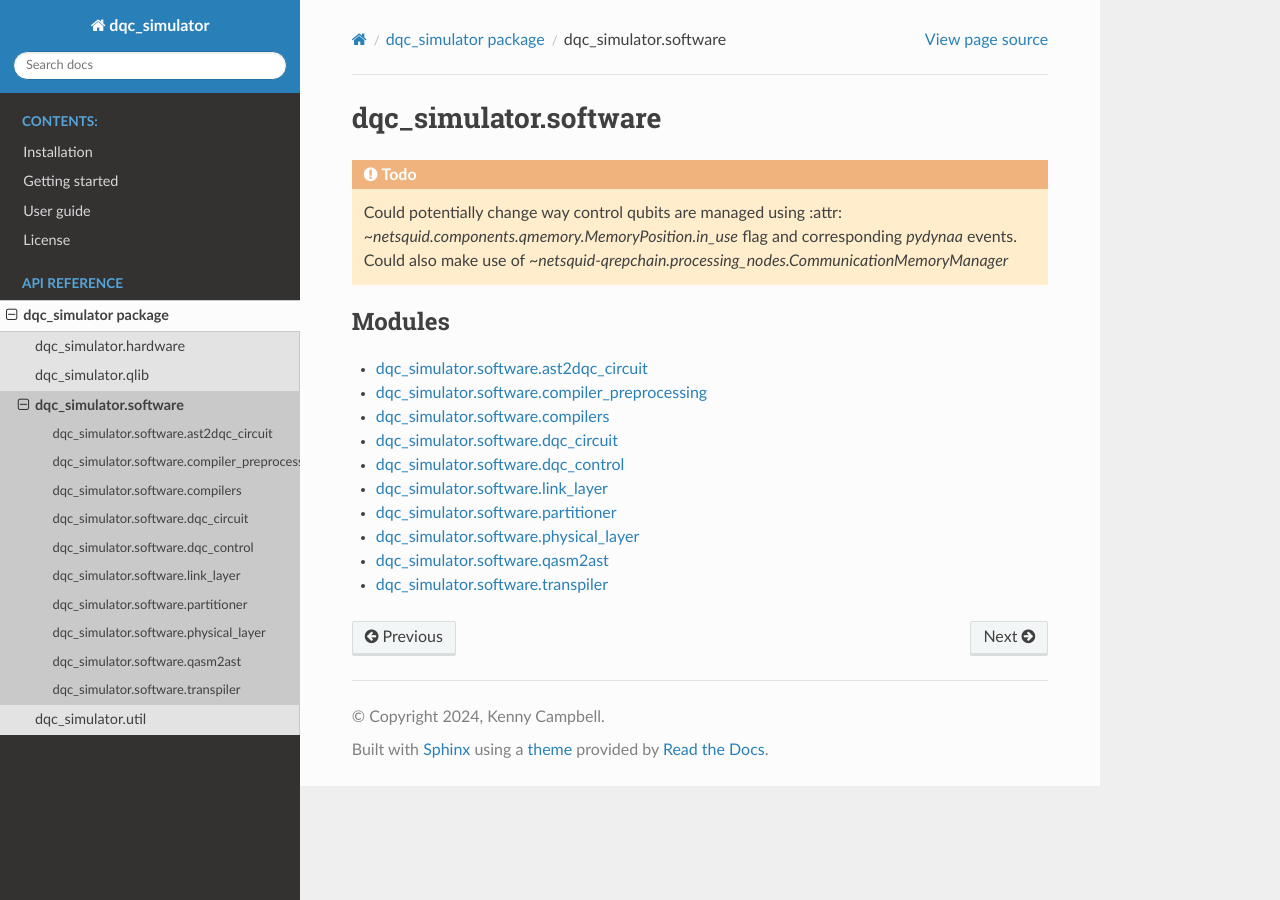
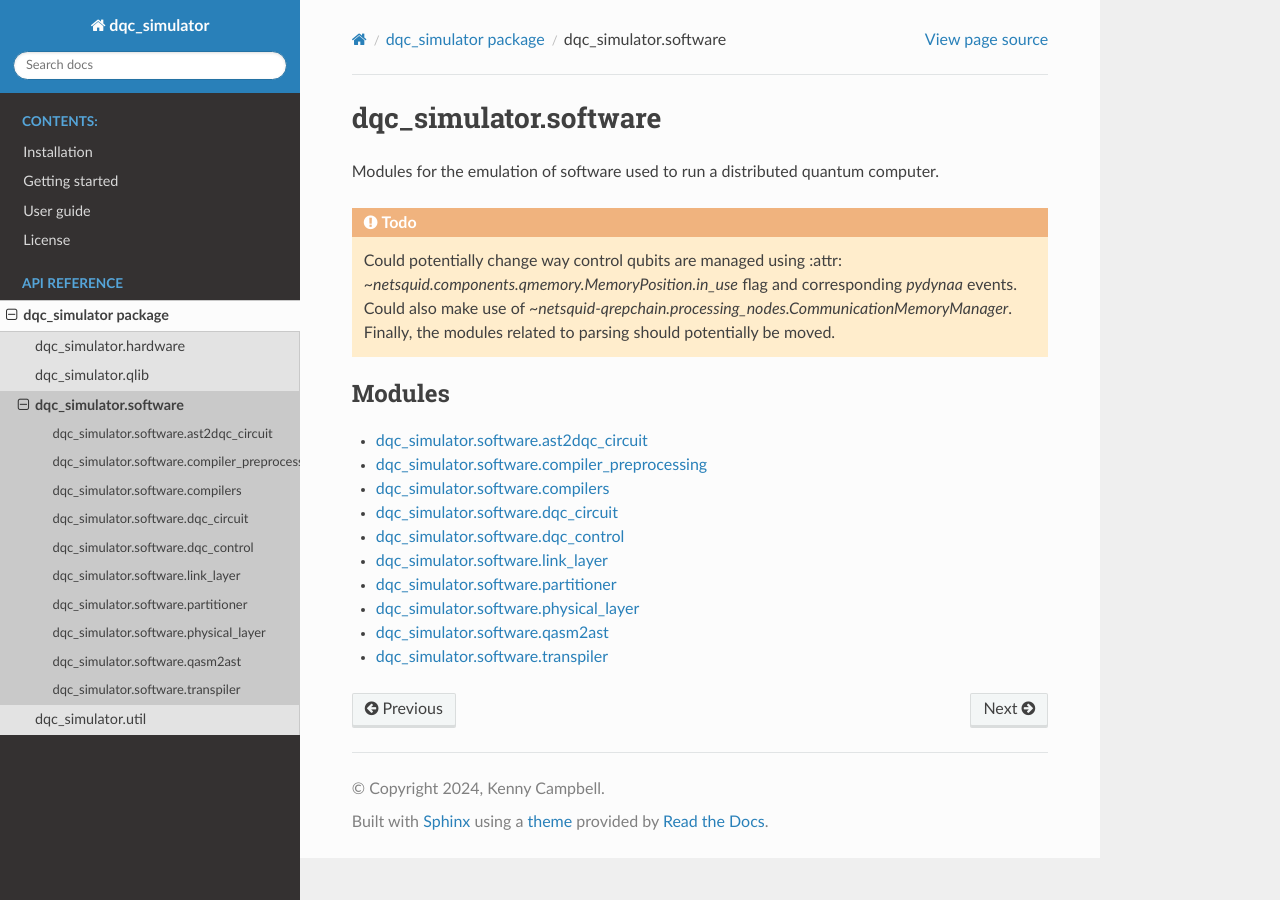
Before and after one commit to km-campbell/dqc_simulator, a Sphinx documentation site: the page built from docs/source/dqc_simulator.software.rst, in a window 1280 px wide. Built offline with Sphinx 7.4.7 and the Read the Docs theme 3.1.0, drawn with Linux system fonts in a browser that asks for light colours.

Commit message:
Added brief intro paragraph to docs for all subpackages

```diff
--- a/docs/source/dqc_simulator.hardware.rst
+++ b/docs/source/dqc_simulator.hardware.rst
@@ -1,5 +1,7 @@
 dqc\_simulator.hardware
 =======================
+
+Modules for the emulation of distributed quantum computing hardware.
 
 .. toctree::
    :caption: Modules
--- a/docs/source/dqc_simulator.qlib.rst
+++ b/docs/source/dqc_simulator.qlib.rst
@@ -1,5 +1,8 @@
 dqc\_simulator.qlib
 ===================
+
+The quantum library. An extensible library of various things useful for working
+with quantum systems, such as quantum states and quantum circuits.
 
 .. toctree::
    :caption: Modules
--- a/docs/source/dqc_simulator.software.rst
+++ b/docs/source/dqc_simulator.software.rst
@@ -1,12 +1,15 @@
 dqc\_simulator.software
 =======================
+
+Modules for the emulation of software used to run a distributed quantum computer.
 
 .. todo::
 
    Could potentially change way control qubits are managed using
    :attr: `~netsquid.components.qmemory.MemoryPosition.in_use`
    flag and corresponding `pydynaa` events. Could also
-   make use of `~netsquid-qrepchain.processing_nodes.CommunicationMemoryManager`
+   make use of `~netsquid-qrepchain.processing_nodes.CommunicationMemoryManager`.
+   Finally, the modules related to parsing should potentially be moved.
 
 
 .. toctree::
--- a/docs/source/dqc_simulator.util.rst
+++ b/docs/source/dqc_simulator.util.rst
@@ -1,5 +1,7 @@
 dqc\_simulator.util
 ===================
+
+Utility functions for using or developing dqc_simulator.
 
 .. toctree::
    :caption: Modules
```
